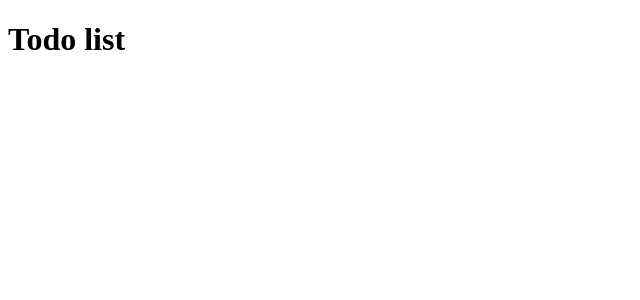
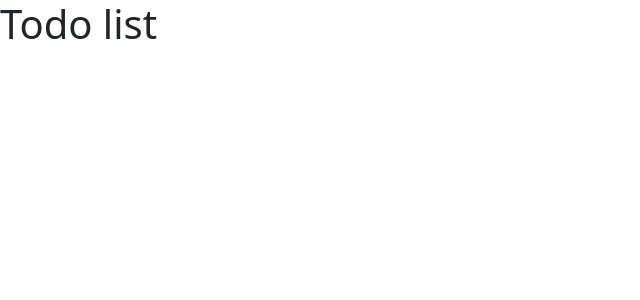
Before and after one commit to EgleNavickiene/project-todo, an Angular app: page / in a window 1280 px wide. Shown: the top 300 px of the page, without its empty margins (0-640 px from the left). Built offline with nearby package versions, Linux system fonts and the light colour scheme.

Commit message:
bootstrap added to this project
simple bootstrap
added to styles.ts file:
@import '~bootstrap/dist/css/bootstrap.min.css';

```diff
--- a/package.json
+++ b/package.json
@@ -18,6 +18,7 @@
     "@angular/platform-browser": "~12.2.0",
     "@angular/platform-browser-dynamic": "~12.2.0",
     "@angular/router": "~12.2.0",
+    "bootstrap": "^5.1.3",
     "rxjs": "~6.6.0",
     "tslib": "^2.3.0",
     "zone.js": "~0.11.4"
--- a/src/styles.scss
+++ b/src/styles.scss
@@ -1 +1,3 @@
 /* You can add global styles to this file, and also import other style files */
+
+@import '~bootstrap/dist/css/bootstrap.min.css';
```
Also changed, not shown: 1 other file (tests, documents, lock files or other folders).
